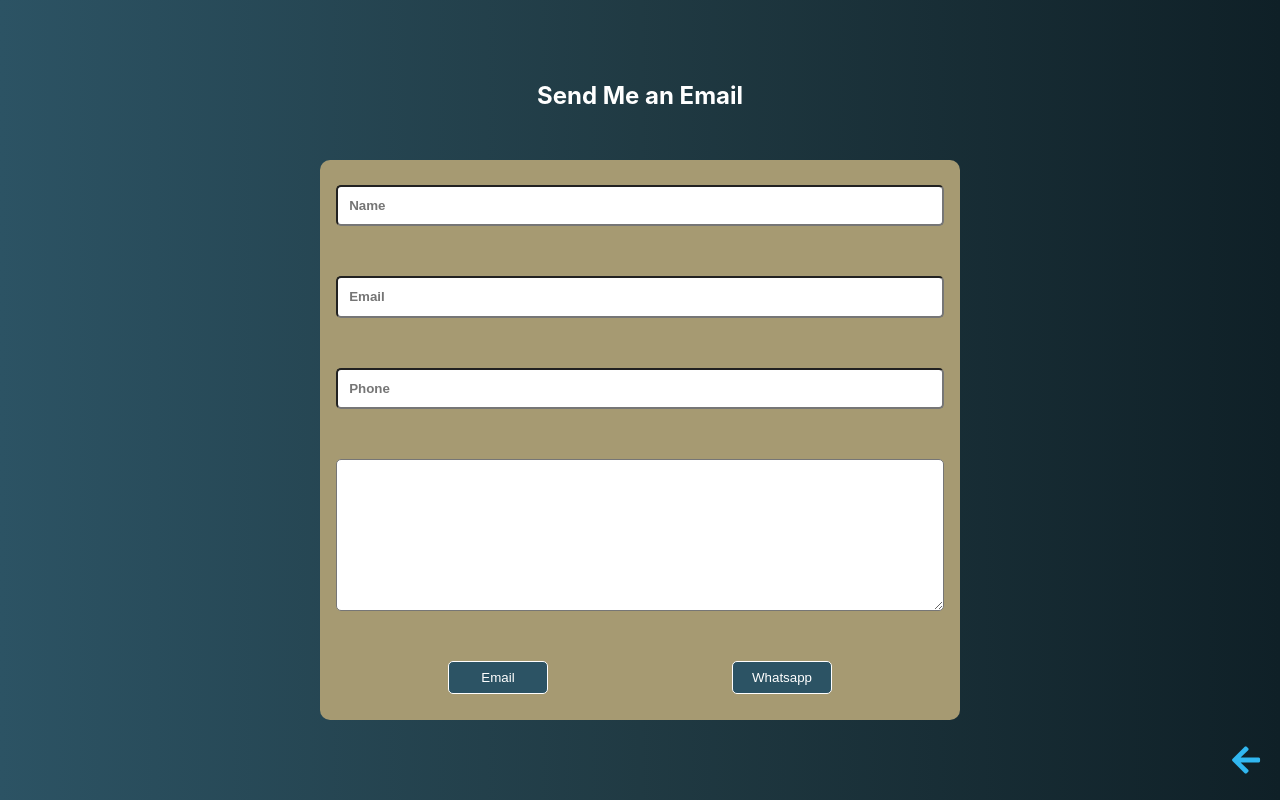
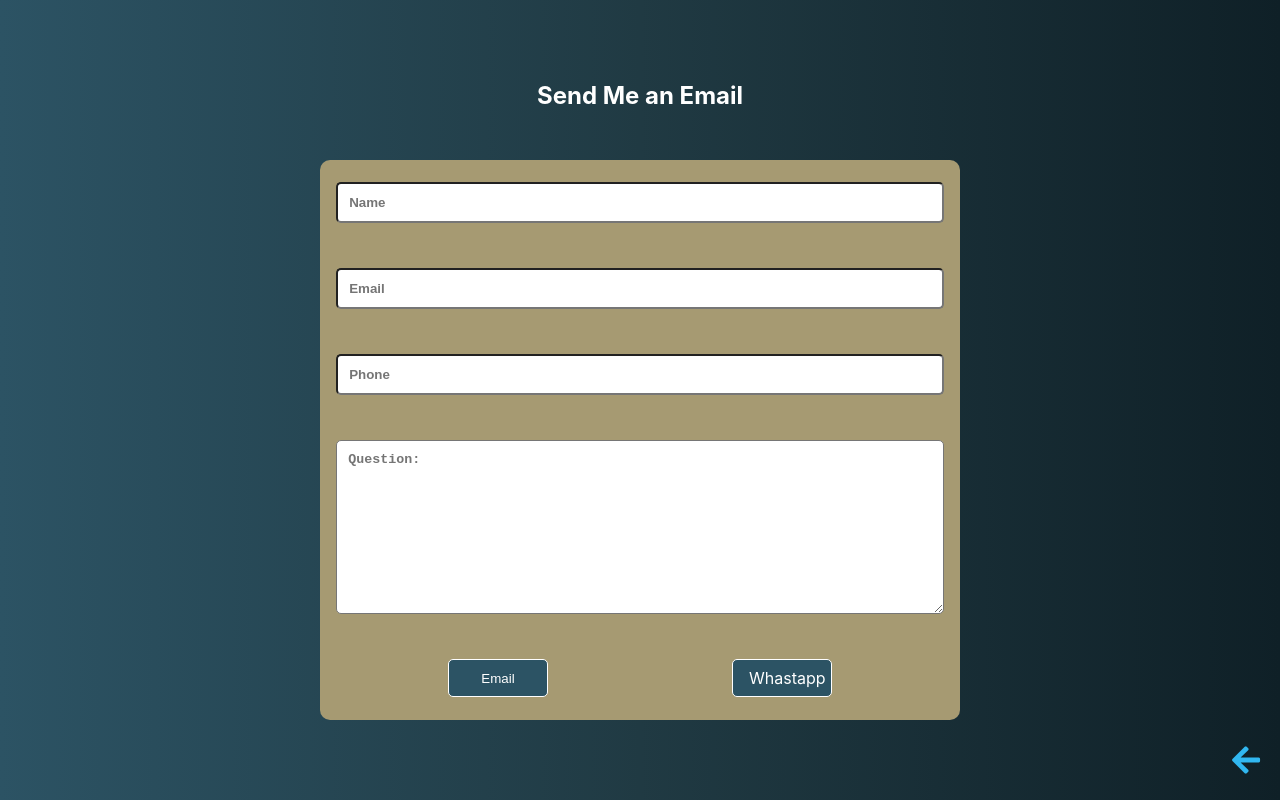
Before and after one commit to jorgeduje/Portafolio_Jorge_Duje, a React (Create React App) app: page /contact in a window 1280 px wide. Built offline with nearby package versions, Linux system fonts and the light colour scheme; a web font is replaced by a local one.

Commit message:
otra cosa

```diff
--- a/src/Styles/FormContact.css
+++ b/src/Styles/FormContact.css
@@ -29,6 +29,9 @@ form{
 form>input, textarea{
     width: 95%;
     border-radius: 5px;
+    color: #a69a72;
+    font-weight: bold;
+    padding: .7rem;
 }
 
 form>input{
@@ -55,6 +58,23 @@ form>input{
     border-radius: 5px;
     border: 1px solid white;
     cursor: pointer;
+}
+.a{
+    text-decoration: none;
+    background-color: #2C5364;
+    width: 100px;
+    padding: .5rem 1rem;
+    color: white;
+    border-radius: 5px;
+    border: 1px solid white;
+    cursor: pointer;
+
+}
+.a:hover{
+    text-decoration: none;
+    background-color: white;
+    color: #2C5364;
+
 }
 
 .container-buttons>button:hover{
--- a/src/components/FormContact.jsx
+++ b/src/components/FormContact.jsx
@@ -6,23 +6,71 @@ import "../Styles/FormContact.css"
 const FormContact = () => {
 
     const [ mailSend, setMailSend ] = useState(false)
+    const [ text, setText ]  = useState({name:"", email:"", phone:"", textarea:""})
+    const [ error, setError] = useState({displayError:""})
+    const [ isName, setIsName] = useState(false)
+    const [ isEmail, setIsEmail] = useState(false)
+    const [ isPhone, setIsPhone] = useState(false)
+    const [ isText, setIsText] = useState(false)
+
+
+
 
     const handlerDiv = ()=>{
         setMailSend(false)
     }
 
     const handlerMailSend = ( e )=>{
+
         e.preventDefault()
+        if(text.name.length !== 0){
+
+            setIsName(true)
+
+        }else{
+            setError({displayError:"Please, complete this area"})
+        }
+        if(text.email.length !== 0){
+
+            setIsEmail(true)
+
+        }else{
+            setError({displayError:"Please, complete this area"})
+        }
+        if(text.phone.length !== 0){
+
+            setIsPhone(true)
+
+        }else{
+            setError({displayError:"Please, complete this area"})
+        }
+        if(text.textarea.length !== 0){
+
+            setIsText(true)
+
+        }else{
+            setError({displayError:"Please, complete this area"})
+        }
+
+        if(  isName && isEmail && isPhone && isText){
+
             emailjs.sendForm( "service_1jmny2t", "template_fa476kg", e.target, "user_r5y4dz9U8LPO02jOTjkPZ" )
             .then( res =>{
                 console.log(res)
             }).catch(err =>{
                 console.log(err)
             })
+            setMailSend(true)
 
             e.target.reset()
-        setMailSend(true)
+
+            setError({displayError:""})
         }
+
+    }
+
+    let consultation = ` ${text.name} ${text.email} ${text.textarea} `
+    const whtasappLink = `https://api.whatsapp.com/send?phone=543544563586&text=${consultation}`
 
 
     return (
@@ -31,13 +79,13 @@ const FormContact = () => {
                 <h2>Send Me an Email</h2>
 
                     <form onSubmit={handlerMailSend}>
-                        <input type="text" placeholder='Name' name="name"/>
-                        <input type="text" placeholder='Email' name="email"/>
-                        <input type="text" placeholder='Phone' name="phone"/>
-                        <textarea name="" id="" cols="30" rows="10" name="message"></textarea>
+                        <input type="text" placeholder={error.displayError.length >0 ? error.displayError : 'Name'} name="name" onChange={(e)=> setText({...text, name: e.target.value})}/>
+                        <input type="email" placeholder={error.displayError.length >0 ? error.displayError : 'Email'} name="email" onChange={(e)=> setText({...text, email: e.target.value})}/>
+                        <input type="text" placeholder={error.displayError.length >0 ? error.displayError : 'Phone'} name="phone" onChange={(e)=> setText({...text, phone: e.target.value})}/>
+                        <textarea name="" id="" cols="30" rows="10" name="message" placeholder={error.displayError.length >0 ? error.displayError : 'Question:'} onChange={(e)=> setText({...text, textarea: e.target.value})}></textarea>
                         <div className='container-buttons'>
                             <button type='submit'>Email</button>
-                            <button>Whatsapp</button>
+                           <a href={whtasappLink} target="_blank" className="a">Whastapp</a>
                         </div>
                     </form>
 
```
Also changed, not shown: src/components/Icon.jsx (line endings or trailing spaces). Lines whose indentation alone changed are shown as unchanged.
